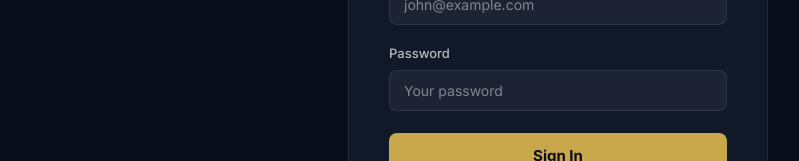
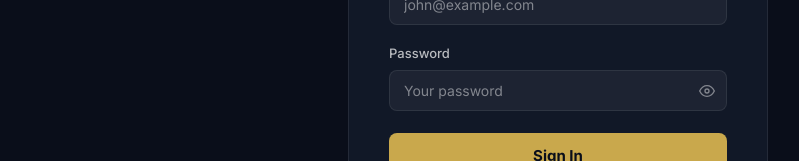
Before and after one commit to mustafahassan065/ControlVoice-Frontend, a Next.js app: page /login in a window 1280 px wide. Shown: the part 406-567 px from the top of the page, without its empty margins (82-881 px from the left). Built offline with nearby package versions, Linux system fonts and the light colour scheme.

Commit message:
fix the audio files issue

```diff
--- a/pages/login.js
+++ b/pages/login.js
@@ -5,6 +5,7 @@
 export default function Login() {
   const router = useRouter();
   const [form, setForm] = useState({ email: '', password: '' });
+  const [showPassword, setShowPassword] = useState(false);
   const [error, setError] = useState('');
   const [loading, setLoading] = useState(false);
 
@@ -66,13 +67,33 @@
             </div>
             <div className={styles.field}>
               <label>Password</label>
+              <div className={styles.passwordWrap}>
                 <input
-                type="password"
+                  type={showPassword ? 'text' : 'password'}
                   placeholder="Your password"
                   value={form.password}
                   onChange={e => setForm({ ...form, password: e.target.value })}
                   required
                 />
+                <button
+                  type="button"
+                  className={styles.eyeBtn}
+                  onClick={() => setShowPassword(!showPassword)}
+                >
+                  {showPassword ? (
+                    <svg width="16" height="16" viewBox="0 0 24 24" fill="none" stroke="currentColor" strokeWidth="2">
+                      <path d="M17.94 17.94A10.07 10.07 0 0 1 12 20c-7 0-11-8-11-8a18.45 18.45 0 0 1 5.06-5.94"/>
+                      <path d="M9.9 4.24A9.12 9.12 0 0 1 12 4c7 0 11 8 11 8a18.5 18.5 0 0 1-2.16 3.19"/>
+                      <line x1="1" y1="1" x2="23" y2="23"/>
+                    </svg>
+                  ) : (
+                    <svg width="16" height="16" viewBox="0 0 24 24" fill="none" stroke="currentColor" strokeWidth="2">
+                      <path d="M1 12s4-8 11-8 11 8 11 8-4 8-11 8-11-8-11-8z"/>
+                      <circle cx="12" cy="12" r="3"/>
+                    </svg>
+                  )}
+                </button>
+              </div>
             </div>
             <button type="submit" className={styles.btnPrimary} disabled={loading}>
               {loading ? 'Signing in...' : 'Sign In'}
--- a/styles/Auth.module.css
+++ b/styles/Auth.module.css
@@ -23,3 +23,25 @@
 .switchText { font-size: 14px; color: var(--text-muted); text-align: center; margin-top: 20px; }
 .switchText span { color: var(--gold); cursor: pointer; }
 .switchText span:hover { color: var(--gold-light); }
+.passwordWrap {
+  position: relative;
+  display: flex;
+  align-items: center;
+}
+.passwordWrap input {
+  width: 100%;
+  padding-right: 42px;
+}
+.eyeBtn {
+  position: absolute;
+  right: 12px;
+  background: transparent;
+  border: none;
+  color: var(--text-muted);
+  cursor: pointer;
+  padding: 0;
+  display: flex;
+  align-items: center;
+  transition: color 0.2s;
+}
+.eyeBtn:hover { color: var(--white); }
```
Also changed, not shown: pages/dashboard.js (+9 -7 lines), pages/signup.js (+22 -1 lines). Lines whose indentation alone changed are shown as unchanged.
